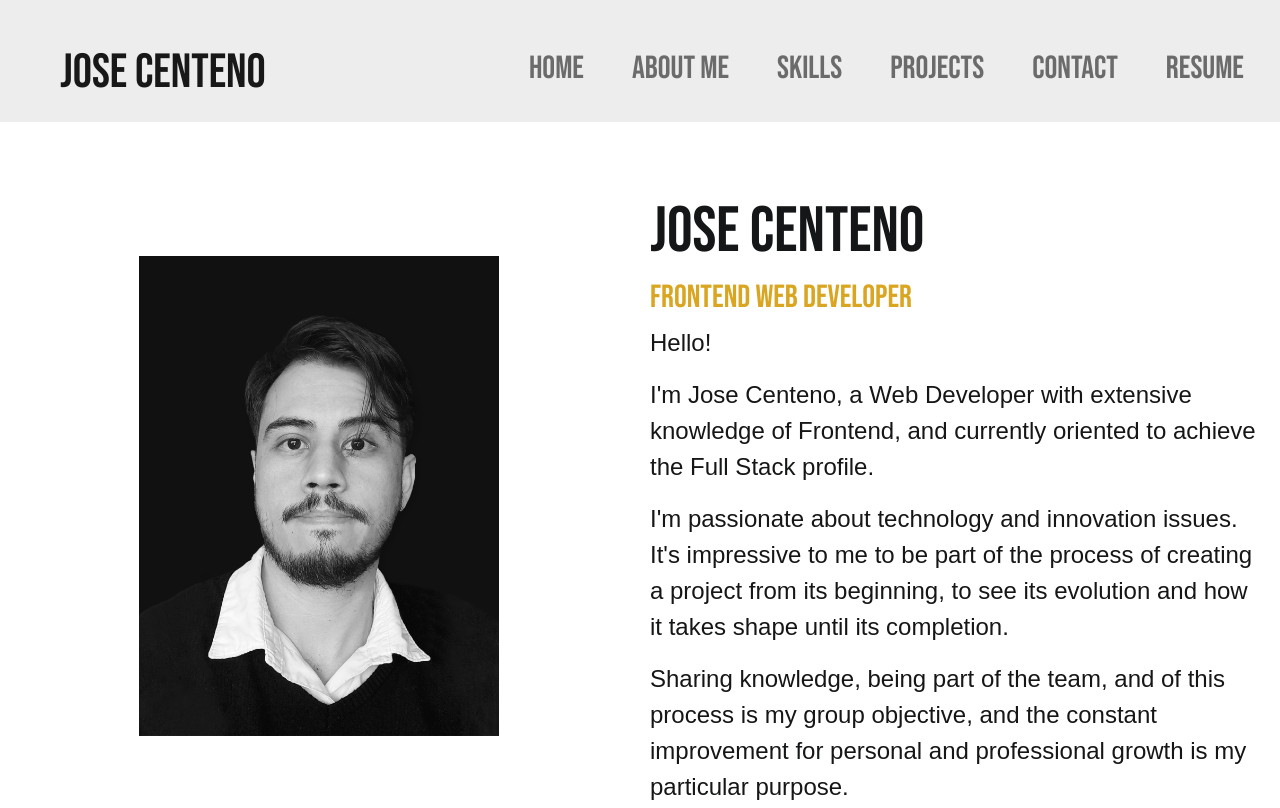
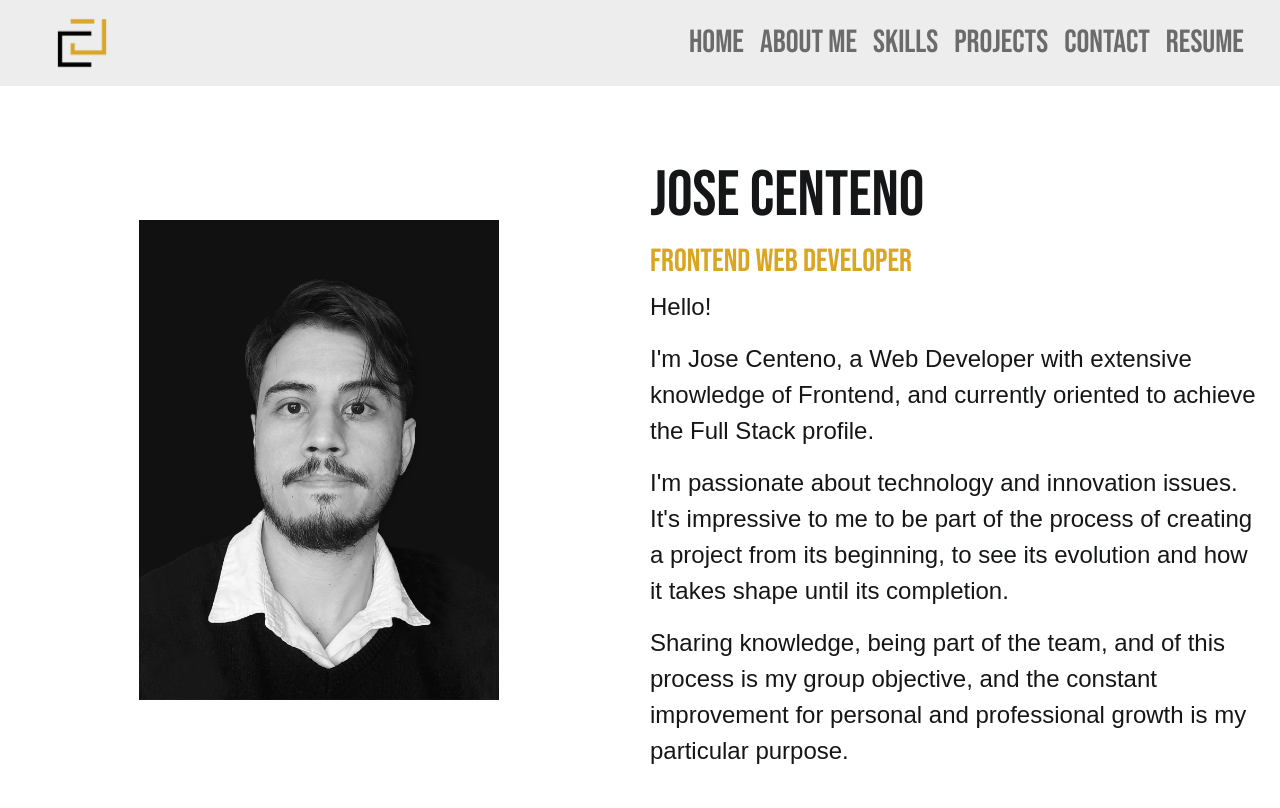
Before and after one commit to JoseMcmW/JoseMcmW.github.io, a plain HTML site: page index.html in a window 1280 px wide. Shown: the top 808 px of the page. Drawn offline with nearby package versions, Linux system fonts and the light colour scheme; a web font is replaced by a local one.

Commit message:
Add Favicon

```diff
--- a/index.html
+++ b/index.html
@@ -4,6 +4,8 @@
     <meta charset="UTF-8">
     <meta http-equiv="X-UA-Compatible" content="IE=edge">
     <meta name="viewport" content="width=device-width, initial-scale=1.0">
+    <!-- Favicon -->
+    <link rel="shortcut icon" type="image/x-icon" href="./img/logo.favicon.ico">
 <!-- CSS only -->
     <link rel="stylesheet" href="index.css"></link>
     <link rel="stylesheet" href="navBar.css"></link>
@@ -26,7 +28,7 @@
     <header>
         <nav class="navbar navbar-expand-lg">
             <div class="container-fluid">
-              <a name="home" class="navbar-brand" href="#">Jose Centeno</a>
+              <a name="home" class="navbar-brand" href="#home"><img src="./img/Logo-JC.png"></img></a>
               <button class="navbar-toggler" type="button" data-bs-toggle="collapse" data-bs-target="#navbarNav" aria-controls="navbarNav" aria-expanded="false" aria-label="Toggle navigation">
                 <span class="navbar-toggler-icon"></span>
               </button>
--- a/navBar.css
+++ b/navBar.css
@@ -3,10 +3,10 @@ header {
     padding: 0;
 }
 
-header .navbar a {
-    font-size: 3em;
-    margin-top: 0.5em;
-    margin-left: 1em;
+.navbar-brand img {
+    width: auto;
+    height: 3em;
+    margin-left: 2em;
 }
 
 .navbar {
```
Also changed, not shown: img/Logo-JC.png (added), img/igIcon.png (deleted), img/logo.favicon.ico (added), img/react.png, img/responsiveDesign.png.
